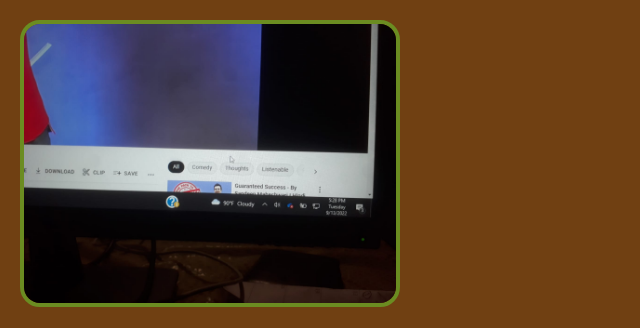
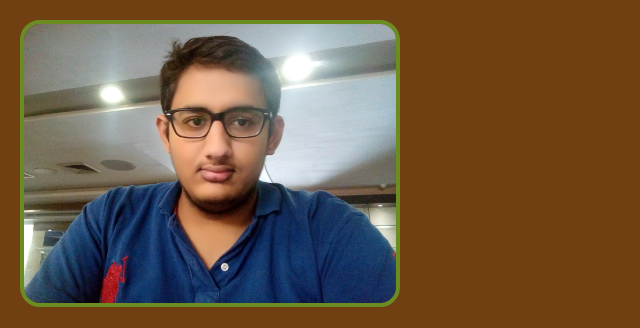
Before and after one commit to ChaitanyaArora/Website, a website built with Vite: page index.html in a window 1280 px wide. Shown: the top 328 px of the page, without its empty margins (0-640 px from the left). Built offline with nearby package versions, Linux system fonts and the light colour scheme; a web font is replaced by a local one.

Commit message:
update two

```diff
--- a/index.html
+++ b/index.html
@@ -10,7 +10,7 @@
         Challenge 1:
         Write the HTML for your personal website.
         -->
-        <img src="1.jpeg">
+        <img src="P22.jpeg">
         <h1>Hi, my name is Chaitanya</h1>
         <h2>Fun facts about me:</h2>
         <ul>
```
